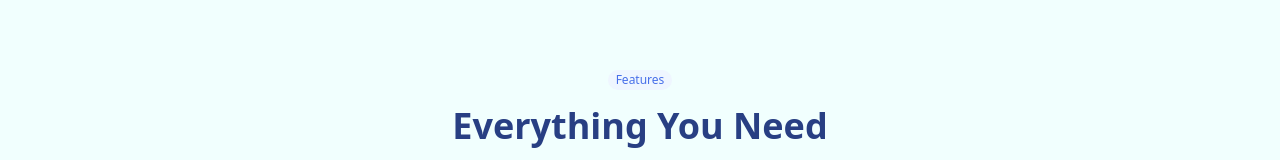
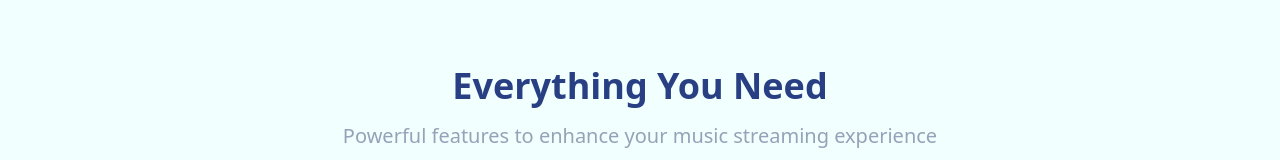
Before and after one commit to Nipuana/listenly-music-streaming-web-frontend, a Next.js app: page / in a window 1280 px wide. Shown: the part 604-764 px from the top of the page. Built offline with nearby package versions, Linux system fonts and the light colour scheme.

Commit message:
removed features badge from landing page

```diff
--- a/app/page.tsx
+++ b/app/page.tsx
@@ -64,7 +64,6 @@ export default function LandingPage() {
       {/* Features */}
       <section id="features" className="max-w-7xl mx-auto px-4 sm:px-6 lg:px-8 py-20 w-full">
         <div className="text-center mb-16">
-          <Badge className="mb-4 bg-accent text-accent-foreground border-0">Features</Badge>
           <h2 className="text-4xl mb-4 font-bold text-primary">Everything You Need</h2>
           <p className="text-xl text-foreground-muted max-w-2xl mx-auto">
             Powerful features to enhance your music streaming experience
```
